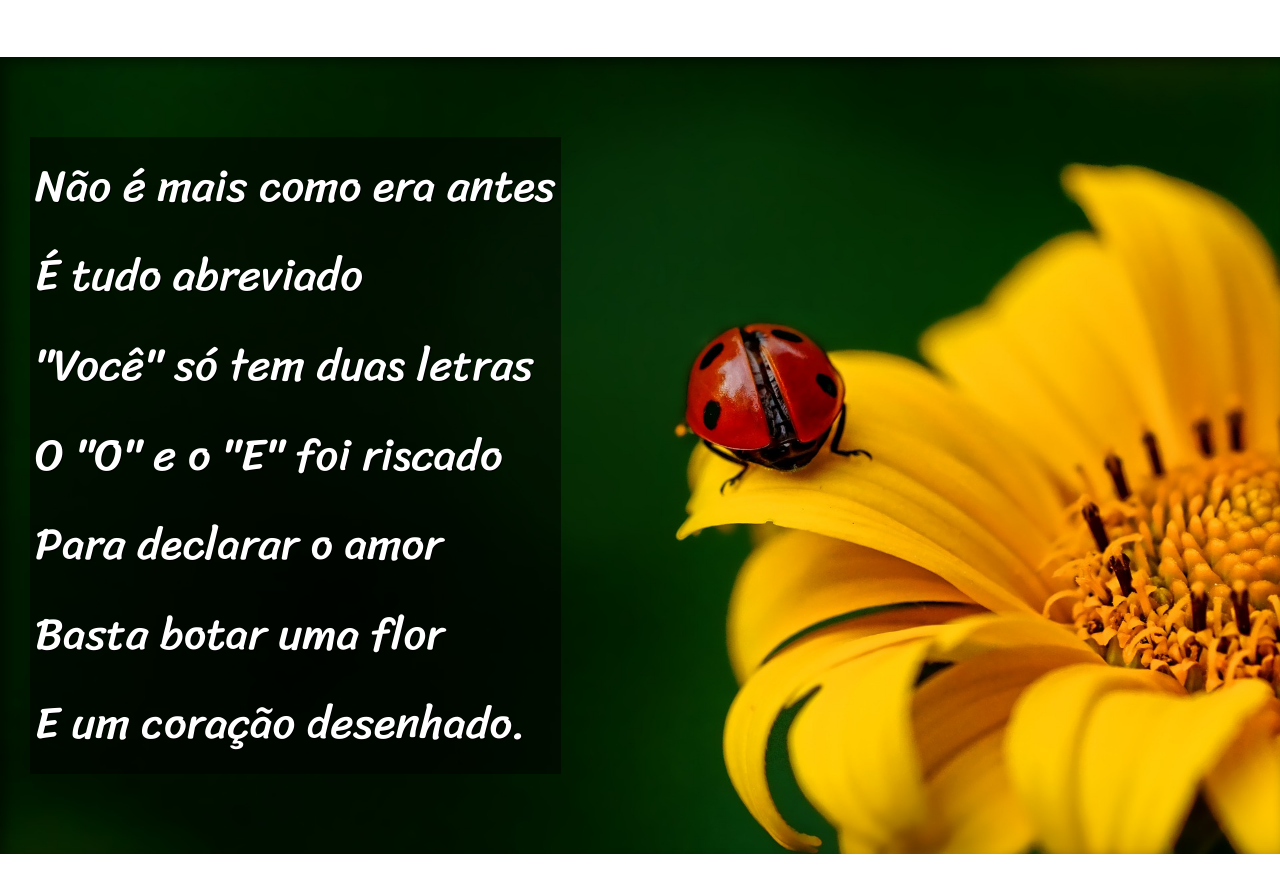
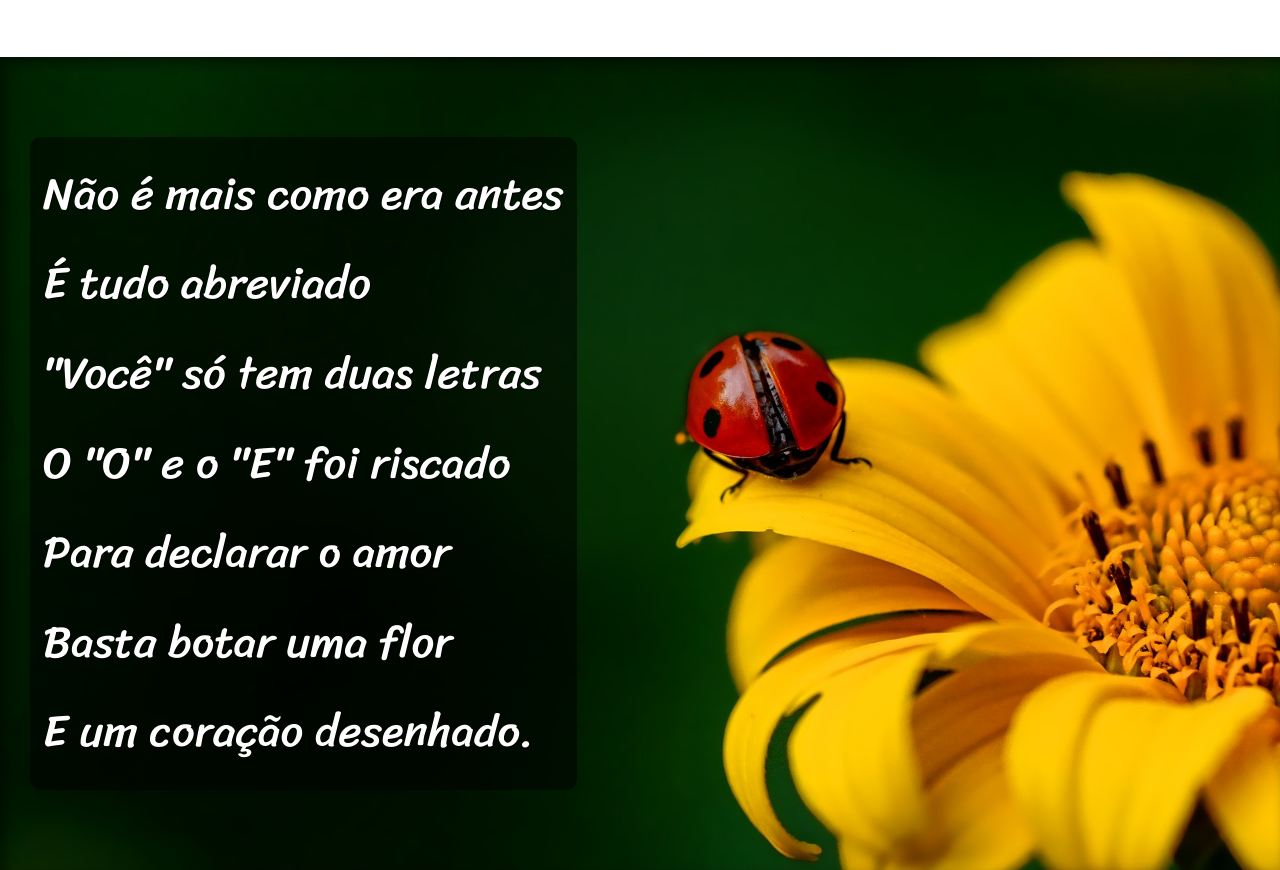
Before and after one commit to CaioTico/Curso-Gustavo-Guanabara, a plain HTML site: page ex003/index.html in a window 1280 px wide. Shown: the part 1080-1950 px from the top of the page. Drawn offline with Linux system fonts and the light colour scheme.

Commit message:
Projeto Finalizado.

```diff
--- a/ex003/estilo/style.css
+++ b/ex003/estilo/style.css
@@ -78,9 +78,10 @@ section > p {
 
 .imagem > p{
     display: inline-block;
-    padding: 5px;
+    padding: 13px;
     background-color: rgba(0, 0, 0, 0.514);
     text-shadow: 1px 1px 0px black;
+    border-radius: 0.7rem;
 }
 
 #img01{
```
